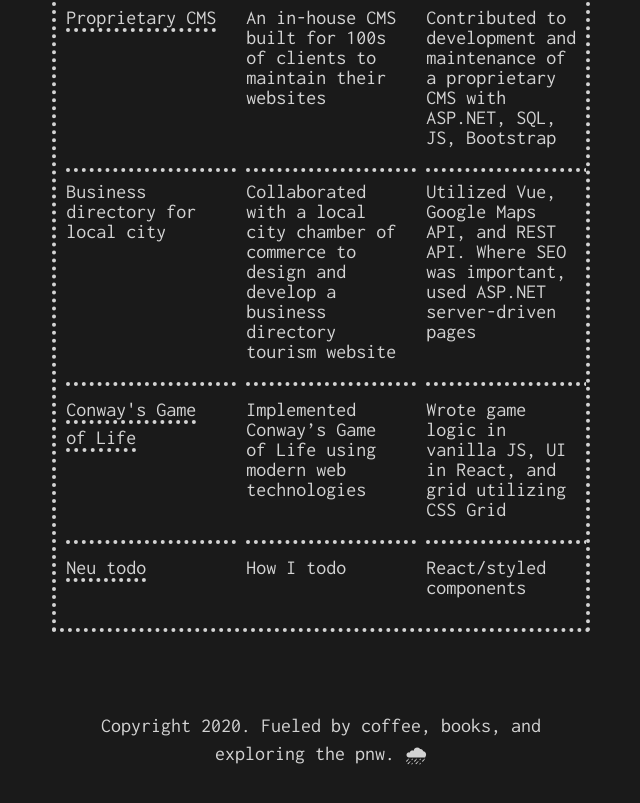
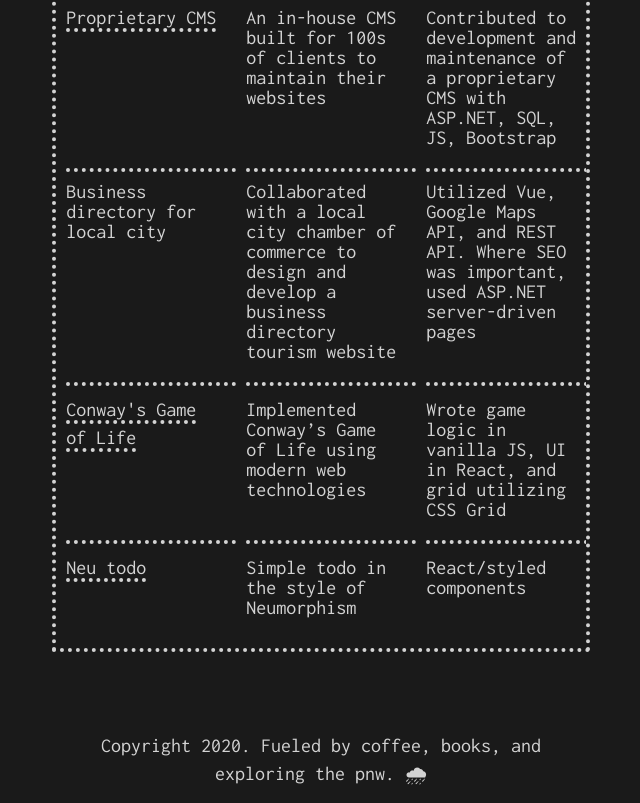
Before and after one commit to NolanPic/picini.io, a React (Create React App) app: page / in a window 1280 px wide. Shown: the part 854-1657 px from the top of the page, without its empty margins (319-959 px from the left). Built offline with nearby package versions, Linux system fonts and the light colour scheme.

Commit message:
Update neumorphic todo description

```diff
--- a/src/pages/Home.js
+++ b/src/pages/Home.js
@@ -98,7 +98,7 @@ const Home = () => {
                   Neu todo
                 </a>
               </td>
-              <td>How I todo</td>
+              <td>Simple todo in the style of Neumorphism</td>
               <td>React/styled components</td>
             </tr>
           </table>
```
